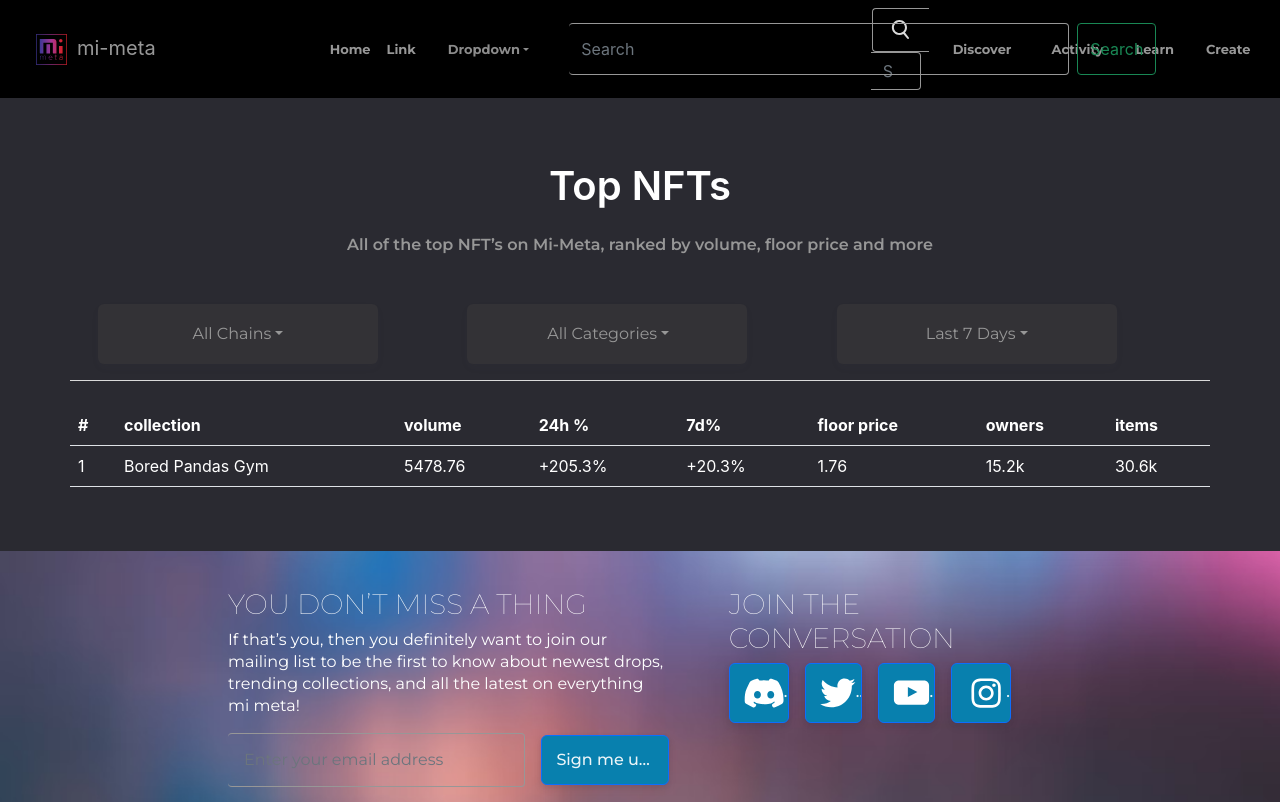
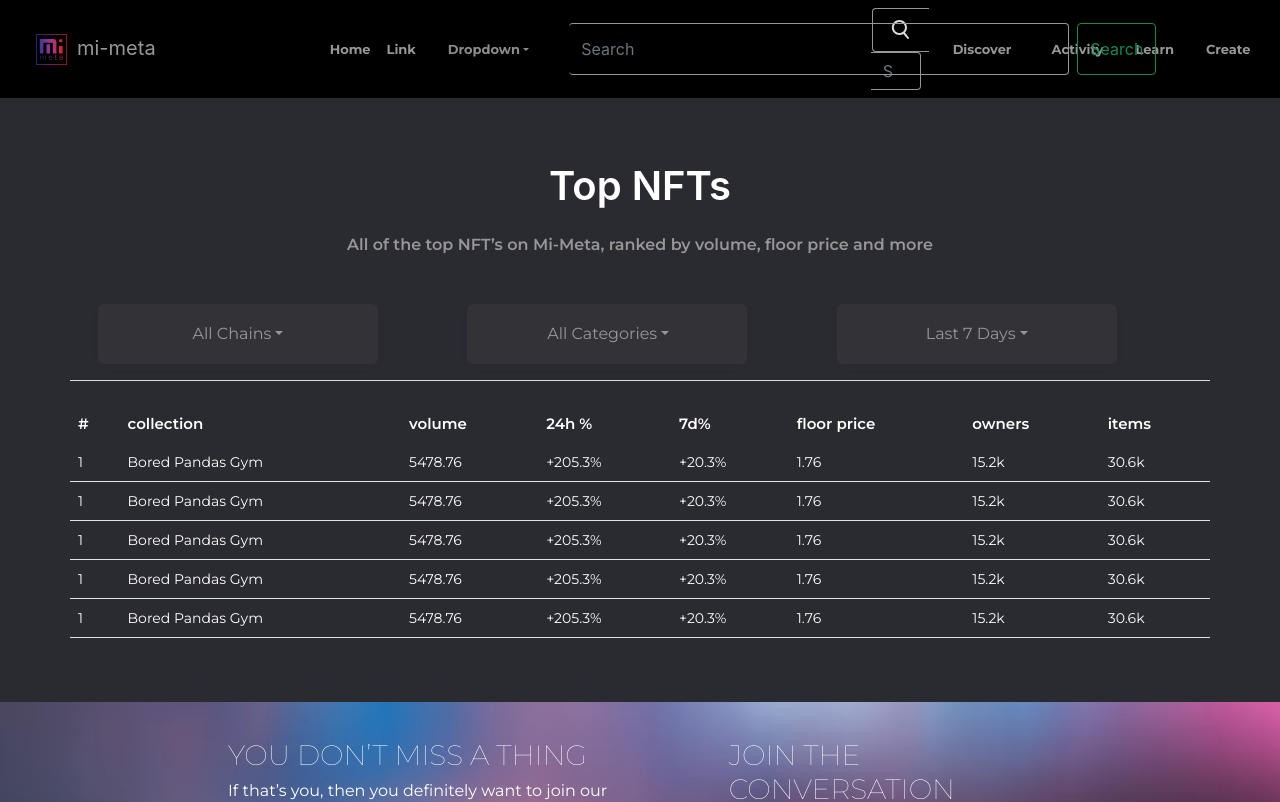
Before and after one commit to mi-meta/marketplace_frontend, a React (Create React App) app: page /activity in a window 1280 px wide. Shown: the top 802 px of the page. Built offline with nearby package versions, Linux system fonts and the light colour scheme.

Commit message:
activity page - 2

```diff
--- a/src/pages/Activity.tsx
+++ b/src/pages/Activity.tsx
@@ -6,6 +6,46 @@ import { chains, categories, durations } from '../store';
 
 const heads = ['collection', 'volume', '24h %', '7d%', 'floor price', 'owners', 'items'];
 const data = [
+  {
+    id: 1,
+    collection: 'Bored Pandas Gym',
+    volume: '5478.76',
+    '24%': '+205.3%',
+    '7d%': '+20.3%',
+    'floor price': '1.76',
+    owners: '15.2k',
+    items: '30.6k',
+  },
+  {
+    id: 1,
+    collection: 'Bored Pandas Gym',
+    volume: '5478.76',
+    '24%': '+205.3%',
+    '7d%': '+20.3%',
+    'floor price': '1.76',
+    owners: '15.2k',
+    items: '30.6k',
+  },
+  {
+    id: 1,
+    collection: 'Bored Pandas Gym',
+    volume: '5478.76',
+    '24%': '+205.3%',
+    '7d%': '+20.3%',
+    'floor price': '1.76',
+    owners: '15.2k',
+    items: '30.6k',
+  },
+  {
+    id: 1,
+    collection: 'Bored Pandas Gym',
+    volume: '5478.76',
+    '24%': '+205.3%',
+    '7d%': '+20.3%',
+    'floor price': '1.76',
+    owners: '15.2k',
+    items: '30.6k',
+  },
   {
     id: 1,
     collection: 'Bored Pandas Gym',
--- a/src/styles/activity.scss
+++ b/src/styles/activity.scss
@@ -13,11 +13,31 @@
     thead {
       tr {
         // border-bottom: none;
-        td: {
+        th {
           border-bottom-width: 0px !important;
           // border-bottom-width: 1px;
+          font-family: 'Montserrat';
+          font-style: normal;
+          font-weight: 600;
+          font-size: 15px;
+          line-height: 22px;
+          /* identical to box height, or 110% */
+
+
+          color: #FFFFFF;
         }
       }
+    }
+    td {
+      font-family: 'Montserrat';
+      font-style: normal;
+      font-weight: 400;
+      font-size: 14px;
+      line-height: 22px;
+      /* identical to box height, or 110% */
+
+
+      color: #FFFFFF;
     }
   }
   .table > :not(caption) > * > * {
```
